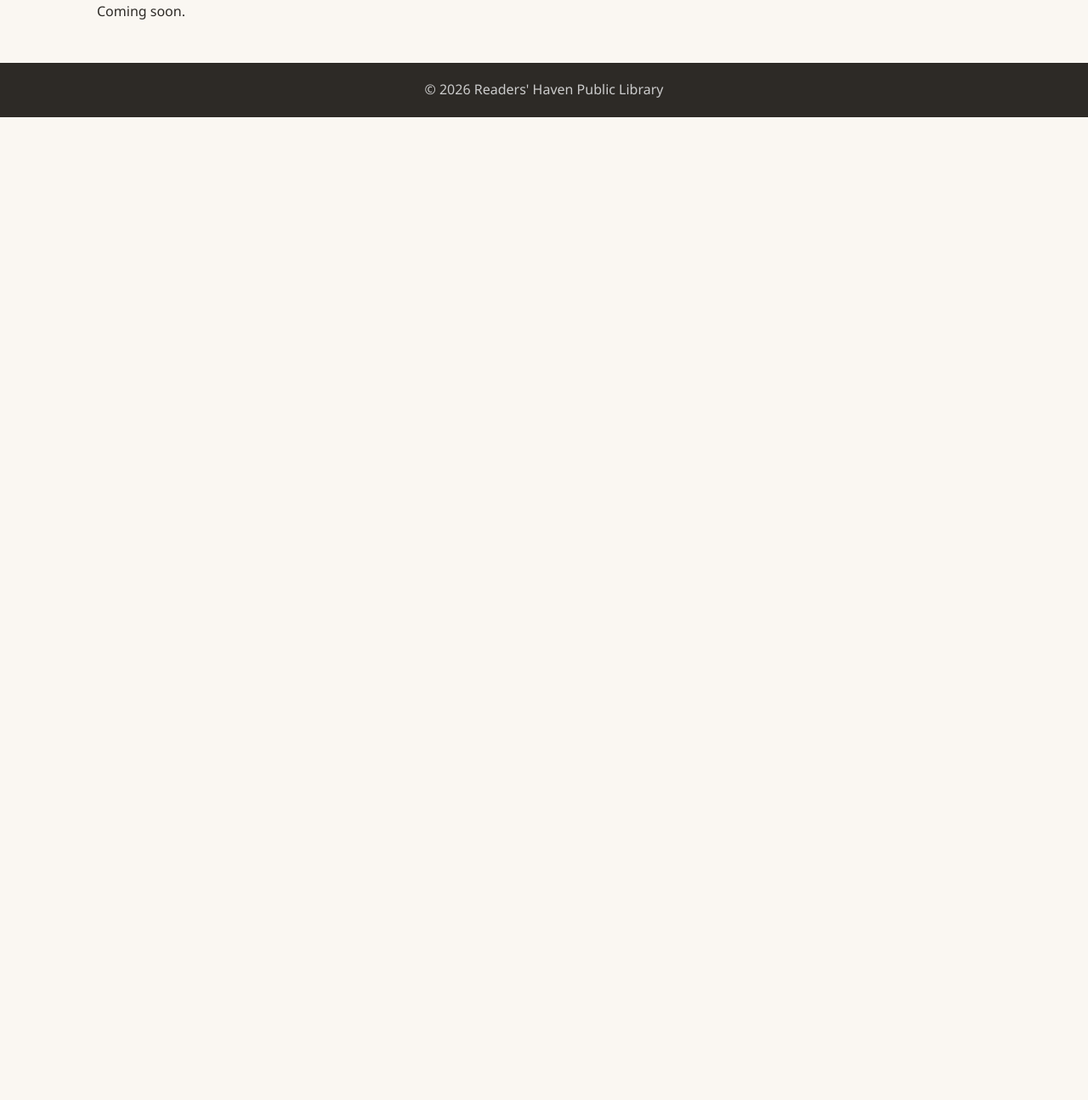
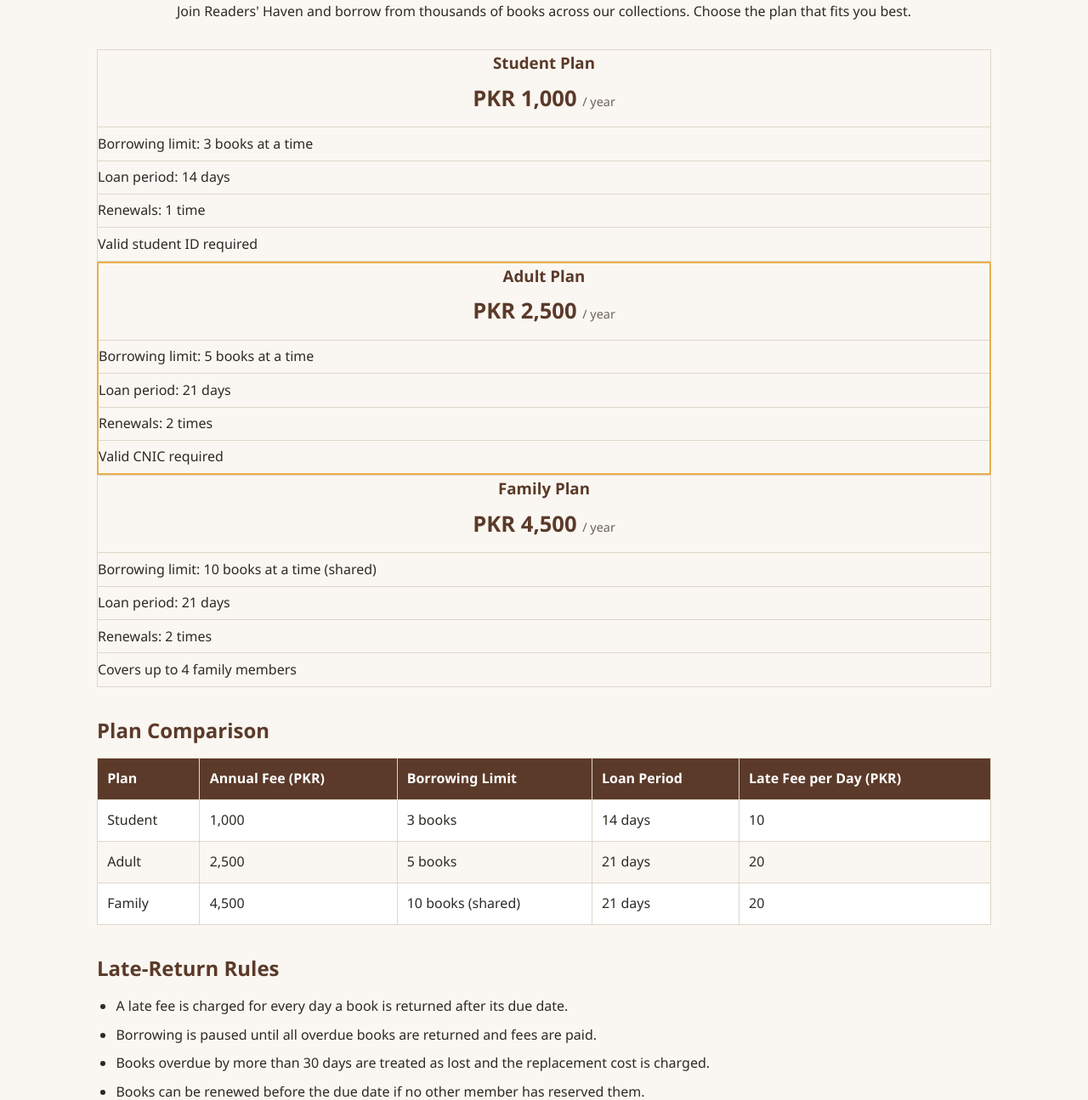
Before and after one commit to Saitama-a/Readers-Haven-Public-Library, a website: page src/membership.html in a window 1280 px wide. Shown: the part 153-1448 px from the top of the page at 85% size. Before the commit the page ends 800 px from the top, so only its background shows below. Drawn offline with Linux system fonts and the light colour scheme.

Commit message:
added membership page

```diff
--- a/src/membership.html
+++ b/src/membership.html
@@ -3,21 +3,132 @@
 <head>
   <meta charset="UTF-8">
   <meta name="viewport" content="width=device-width, initial-scale=1.0">
-  <title>Readers' Haven | Membership</title>
+  <title>Membership | Readers' Haven Public Library</title>
   <link rel="stylesheet" href="../styles/style.css">
 </head>
 <body>
-  <header>
-    <h1>📚 Readers' Haven</h1>
+
+  <header class="site-header">
+    <h1>Readers' Haven</h1>
     <nav>
       <a href="index.html">Home</a>
       <a href="collections.html">Collections</a>
-      <a href="membership.html">Membership</a>
-      <a href="services.html">Digital Services</a>
+      <a href="membership.html" class="active">Membership</a>
+      <a href="services.html">Services</a>
       <a href="contact.html">Contact</a>
     </nav>
   </header>
-  <main><h2>Membership</h2><p>Coming soon.</p></main>
-  <footer>&copy; 2026 Readers' Haven Public Library</footer>
+
+  <main class="membership-page">
+
+    <section class="membership-intro">
+      <h2>Become a Member</h2>
+      <p>
+        Join Readers' Haven and borrow from thousands of books across our
+        collections. Choose the plan that fits you best.
+      </p>
+    </section>
+
+    <section class="membership-plans">
+      <article class="plan-card">
+        <h3>Student Plan</h3>
+        <p class="plan-fee">PKR 1,000 <span>/ year</span></p>
+        <ul>
+          <li>Borrowing limit: 3 books at a time</li>
+          <li>Loan period: 14 days</li>
+          <li>Renewals: 1 time</li>
+          <li>Valid student ID required</li>
+        </ul>
+      </article>
+
+      <article class="plan-card plan-featured">
+        <h3>Adult Plan</h3>
+        <p class="plan-fee">PKR 2,500 <span>/ year</span></p>
+        <ul>
+          <li>Borrowing limit: 5 books at a time</li>
+          <li>Loan period: 21 days</li>
+          <li>Renewals: 2 times</li>
+          <li>Valid CNIC required</li>
+        </ul>
+      </article>
+
+      <article class="plan-card">
+        <h3>Family Plan</h3>
+        <p class="plan-fee">PKR 4,500 <span>/ year</span></p>
+        <ul>
+          <li>Borrowing limit: 10 books at a time (shared)</li>
+          <li>Loan period: 21 days</li>
+          <li>Renewals: 2 times</li>
+          <li>Covers up to 4 family members</li>
+        </ul>
+      </article>
+    </section>
+
+    <section class="membership-compare">
+      <h2>Plan Comparison</h2>
+      <div class="table-wrap">
+        <table>
+          <thead>
+            <tr>
+              <th>Plan</th>
+              <th>Annual Fee (PKR)</th>
+              <th>Borrowing Limit</th>
+              <th>Loan Period</th>
+              <th>Late Fee per Day (PKR)</th>
+            </tr>
+          </thead>
+          <tbody>
+            <tr>
+              <td>Student</td>
+              <td>1,000</td>
+              <td>3 books</td>
+              <td>14 days</td>
+              <td>10</td>
+            </tr>
+            <tr>
+              <td>Adult</td>
+              <td>2,500</td>
+              <td>5 books</td>
+              <td>21 days</td>
+              <td>20</td>
+            </tr>
+            <tr>
+              <td>Family</td>
+              <td>4,500</td>
+              <td>10 books (shared)</td>
+              <td>21 days</td>
+              <td>20</td>
+            </tr>
+          </tbody>
+        </table>
+      </div>
+    </section>
+
+    <section class="membership-rules">
+      <h2>Late-Return Rules</h2>
+      <ul>
+        <li>A late fee is charged for every day a book is returned after its due date.</li>
+        <li>Borrowing is paused until all overdue books are returned and fees are paid.</li>
+        <li>Books overdue by more than 30 days are treated as lost and the replacement cost is charged.</li>
+        <li>Books can be renewed before the due date if no other member has reserved them.</li>
+      </ul>
+    </section>
+
+    <section class="membership-how">
+      <h2>How to Join</h2>
+      <ol>
+        <li>Visit the front desk with your ID (student ID or CNIC).</li>
+        <li>Fill out the membership form.</li>
+        <li>Pay the annual fee for your chosen plan.</li>
+        <li>Collect your library card and start borrowing.</li>
+      </ol>
+    </section>
+
+  </main>
+
+  <footer class="site-footer">
+    <p>&copy; 2026 Readers' Haven Public Library</p>
+  </footer>
+
 </body>
 </html>
--- a/styles/style.css
+++ b/styles/style.css
@@ -25,3 +25,30 @@ footer { text-align: center; padding: 1.2rem; background: #2d2a26; color: #ccc;
   .card-grid { grid-template-columns: 1fr; }
   .hero h2 { font-size: 1.5rem; }
 }
+/* ===== MEMBERSHIP PAGE (feature/membership-page) ===== */
+.membership-intro { text-align: center; }
+
+.plan-card { text-align: center; border: 1px solid #e0d6c8; }
+.plan-card h3 { color: #5b3a29; }
+.plan-featured { border: 2px solid #e8b04b; }
+
+.plan-fee { font-size: 1.6rem; font-weight: 700; color: #5b3a29; margin: 0.4rem 0 0.8rem; }
+.plan-fee span { font-size: 0.9rem; font-weight: 400; color: #6b6259; }
+
+.plan-card ul { list-style: none; text-align: left; }
+.plan-card li { padding: 0.4rem 0; border-top: 1px solid #e0d6c8; }
+
+.table-wrap { overflow-x: auto; }
+tbody tr:nth-child(even) { background: #faf7f2; }
+
+.membership-rules ul,
+.membership-how ol { padding-left: 1.4rem; }
+.membership-rules li,
+.membership-how li { margin-bottom: 0.5rem; }
+
+@media (max-width: 480px) {
+  .plan-fee { font-size: 1.3rem; }
+  .membership-rules ul,
+  .membership-how ol { padding-left: 1.1rem; }
+  th, td { padding: 0.5rem; font-size: 0.9rem; }
+}
```
